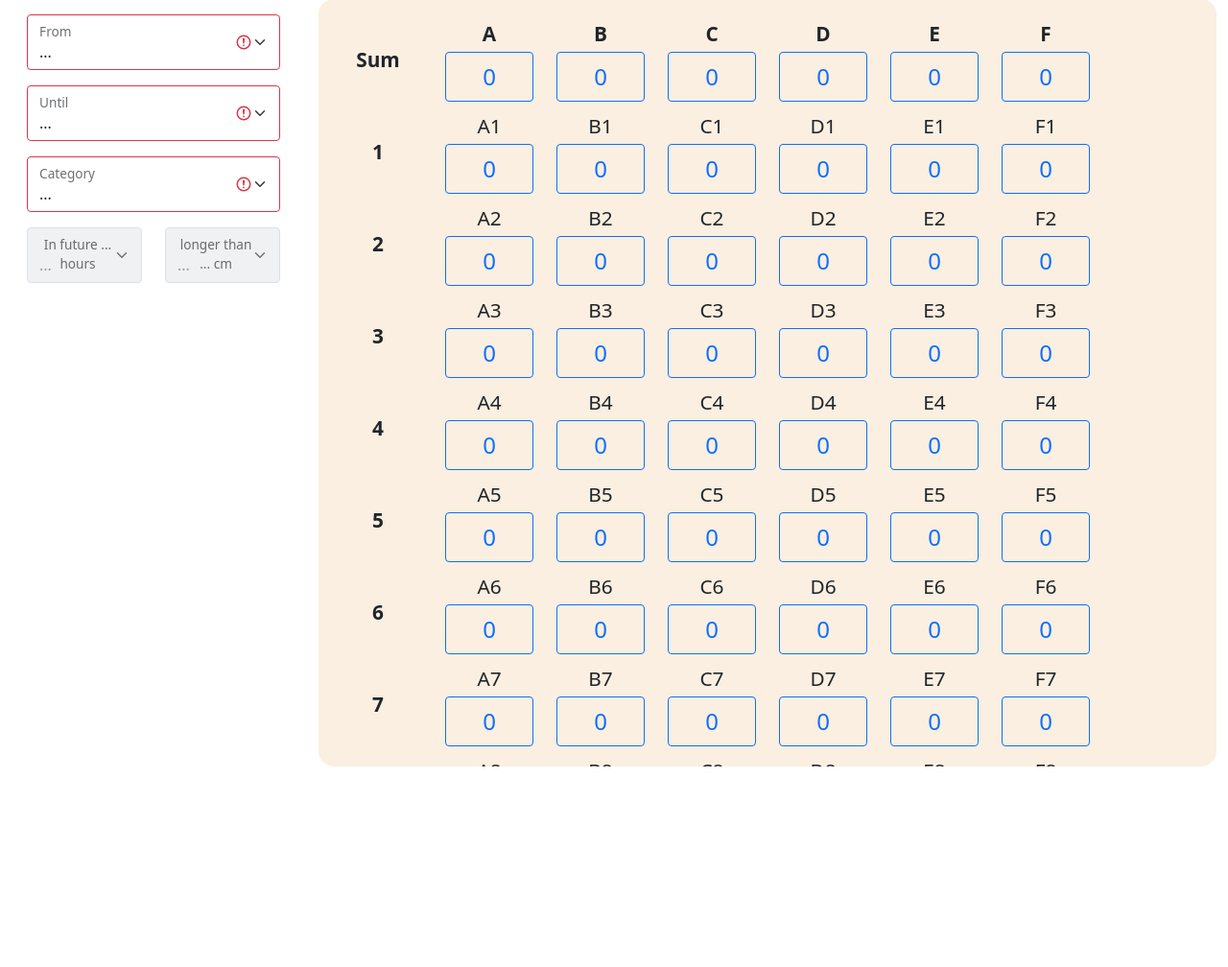
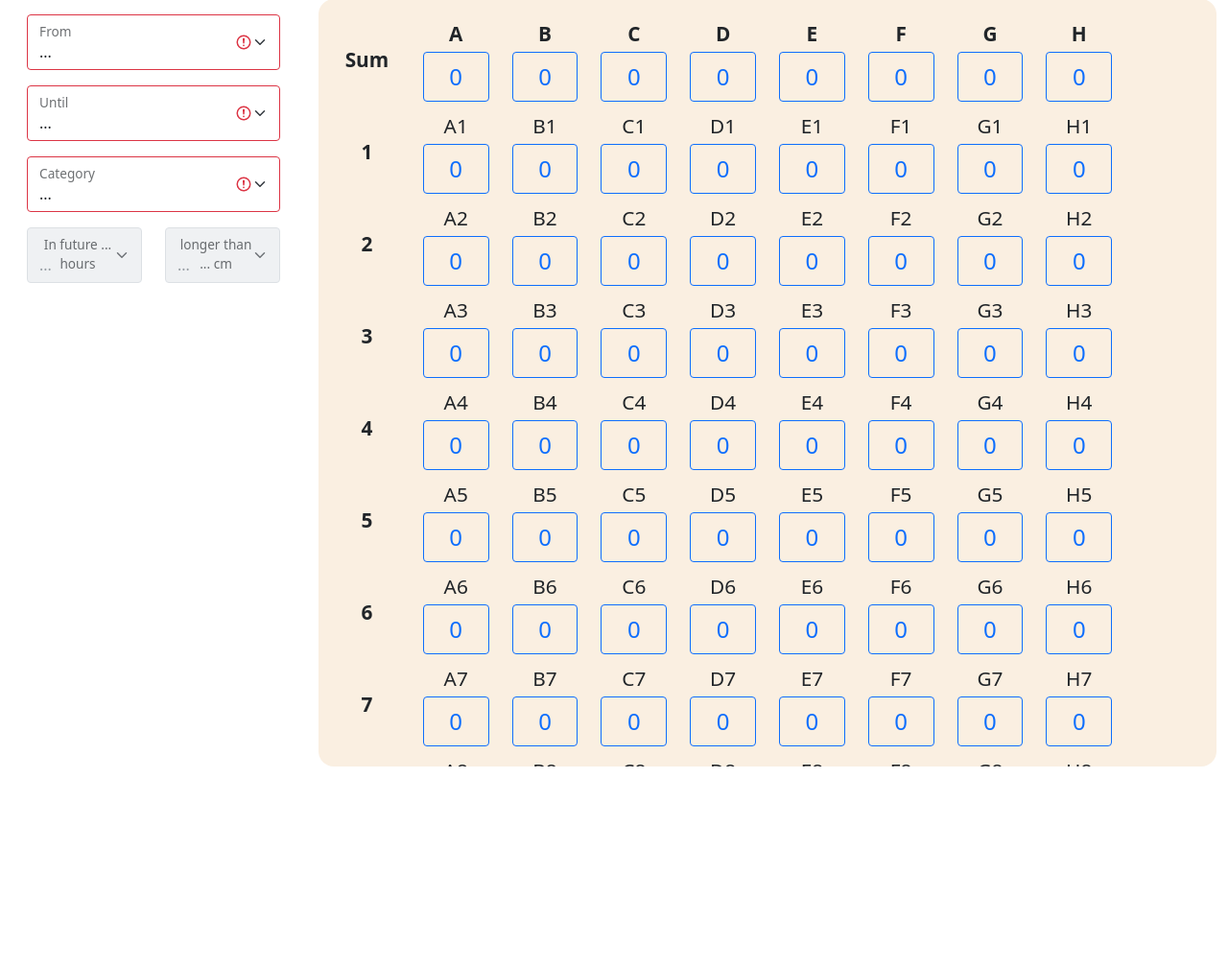
Before and after one commit to rayhuangg/Asparagus_web, a Django app: page /stats/ in a window 1280 px wide. Shown: the part 343-1351 px from the top of the page at 96% size. Run offline with Django 3.2, Linux system fonts and the light colour scheme; data that the repository does not hold is empty; parts of the project's set-up code (start-up, migrations or seed data) failed here and were passed over; some libraries are stand-ins or nearby versions; grey boxes are pictures that could not be loaded.

Commit message:
Change stats view condiction

```diff
--- a/templates/stats/stats.html
+++ b/templates/stats/stats.html
@@ -95,8 +95,8 @@
         rowDiv.className = 'row align-items-center';
         rowDiv.style.height = '6em'
         rowDiv.id = 'section';
-        for (var j = 0; j < 8 ; j++){
-            var colList = ['', 'A', 'B', 'C', 'D', 'E', 'F'];
+        for (var j = 0; j < 10 ; j++){
+            var colList = ['', 'A', 'B', 'C', 'D', 'E', 'F', 'G', 'H'];
             var colDiv = document.createElement('div');
             colDiv.className = 'col d-grid';
             colDiv.style.height = '90%'
@@ -105,7 +105,7 @@
                 colDiv.style.alignContent = 'center'
                 colDiv.style.fontWeight = 'bold'
                 colDiv.appendChild(divText);
-            }else if (j === 7 ){
+            }else if (j === 9 ){
                 var divText = document.createTextNode('');
                 colDiv.style.alignContent = 'center'
                 colDiv.appendChild(divText);
@@ -257,7 +257,7 @@
                 btn.className = 'btn btn-outline-danger'
             }
             else {
-                btn.className = btn.textContent > 10 ? 'btn btn-danger' : (btn.textContent > 5 ? 'btn btn-warning' : (btn.textContent > 3 ? 'btn btn-success' : 'btn btn-secondary'))
+                btn.className = btn.textContent >= 25 ? 'btn btn-danger' : (btn.textContent >= 15 ? 'btn btn-warning' : (btn.textContent > 0 ? 'btn btn-success' : 'btn btn-secondary'))
             }
         }
     }
```
